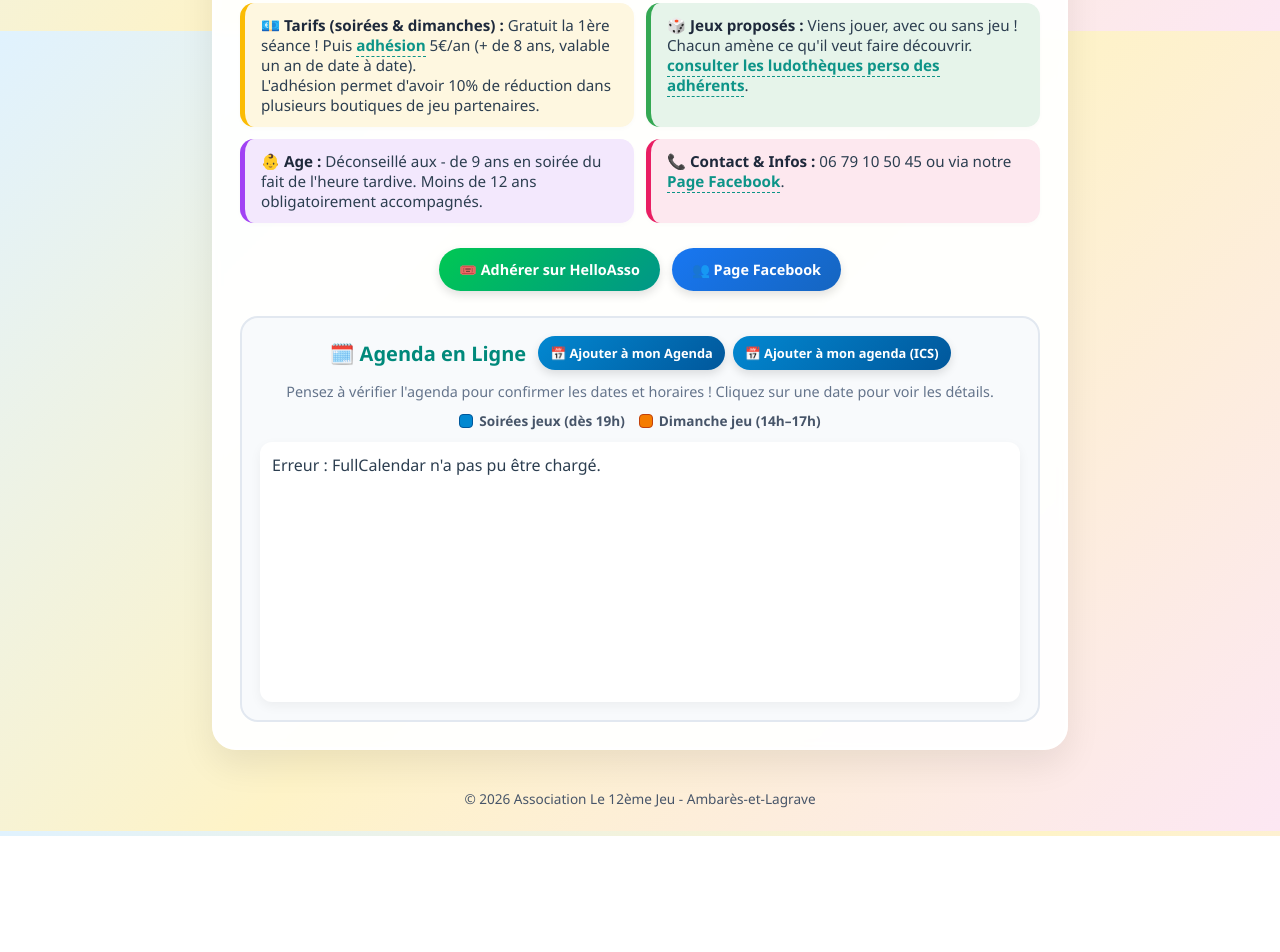
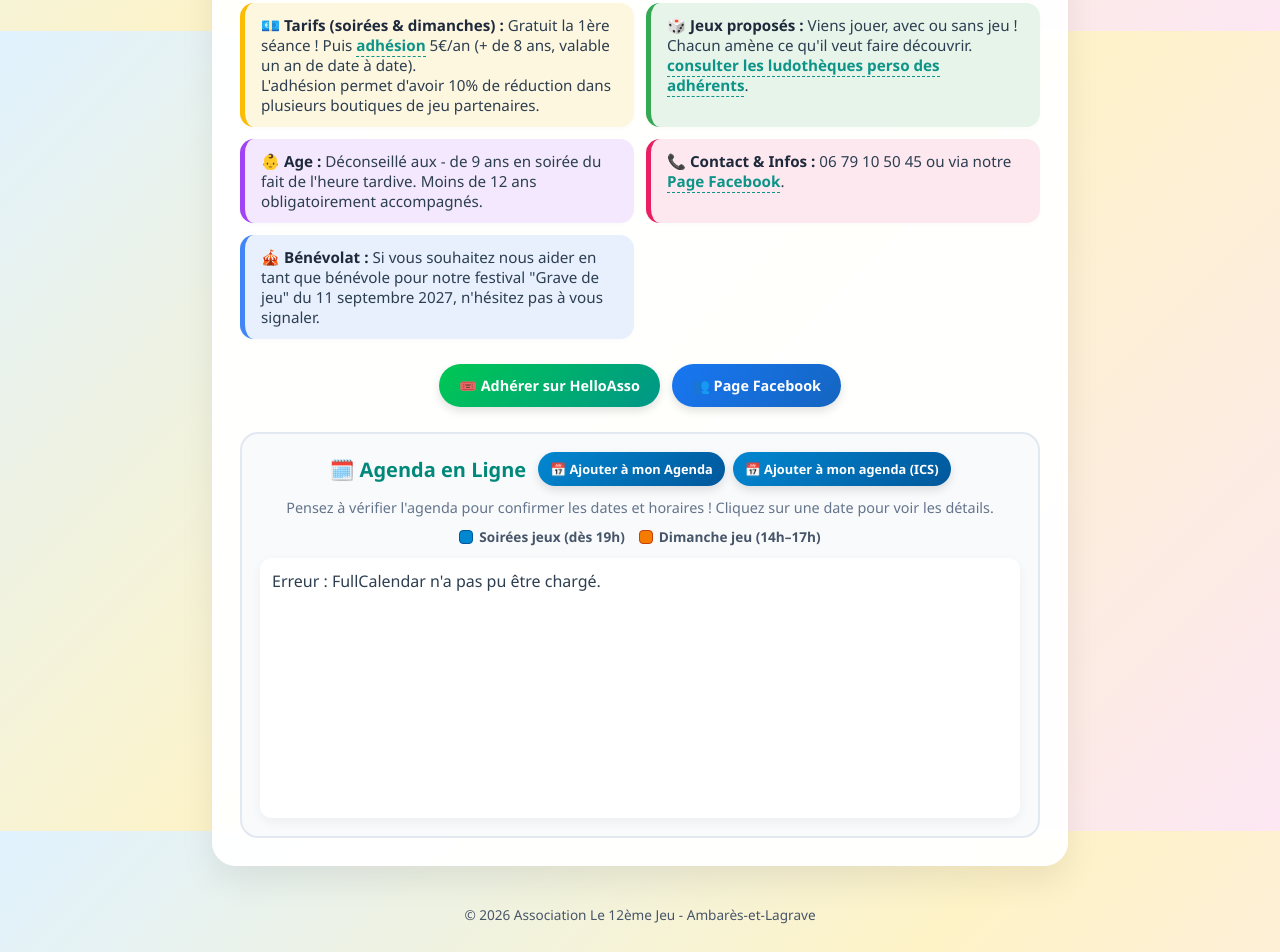
Before and after one commit to le12emejeu/association, a plain HTML site: page index.html in a window 1280 px wide. Shown: the part 769-1721 px from the top of the page. Before the commit the page ends 1605 px from the top, so only its background shows below. Drawn offline with nearby package versions, Linux system fonts and the light colour scheme; a script that the page names is missing.

Commit message:
Update index.html

```diff
--- a/index.html
+++ b/index.html
@@ -697,6 +697,9 @@
                 <div class="spec-item bg-rose">
                     📞 <strong>Contact &amp; Infos :</strong> 06 79 10 50 45 ou via notre <a href="https://www.facebook.com/p/Le-12e-jeu-61589676959777/" target="_blank" rel="noopener noreferrer">Page Facebook</a>.
                 </div>
+                <div class="spec-item bg-blue">
+                    🎪 <strong>Bénévolat :</strong> Si vous souhaitez nous aider en tant que bénévole pour notre festival "Grave de jeu" du 11 septembre 2027, n'hésitez pas à vous signaler.
+                </div>
             </div>
 
             <div class="links-bar">
```
